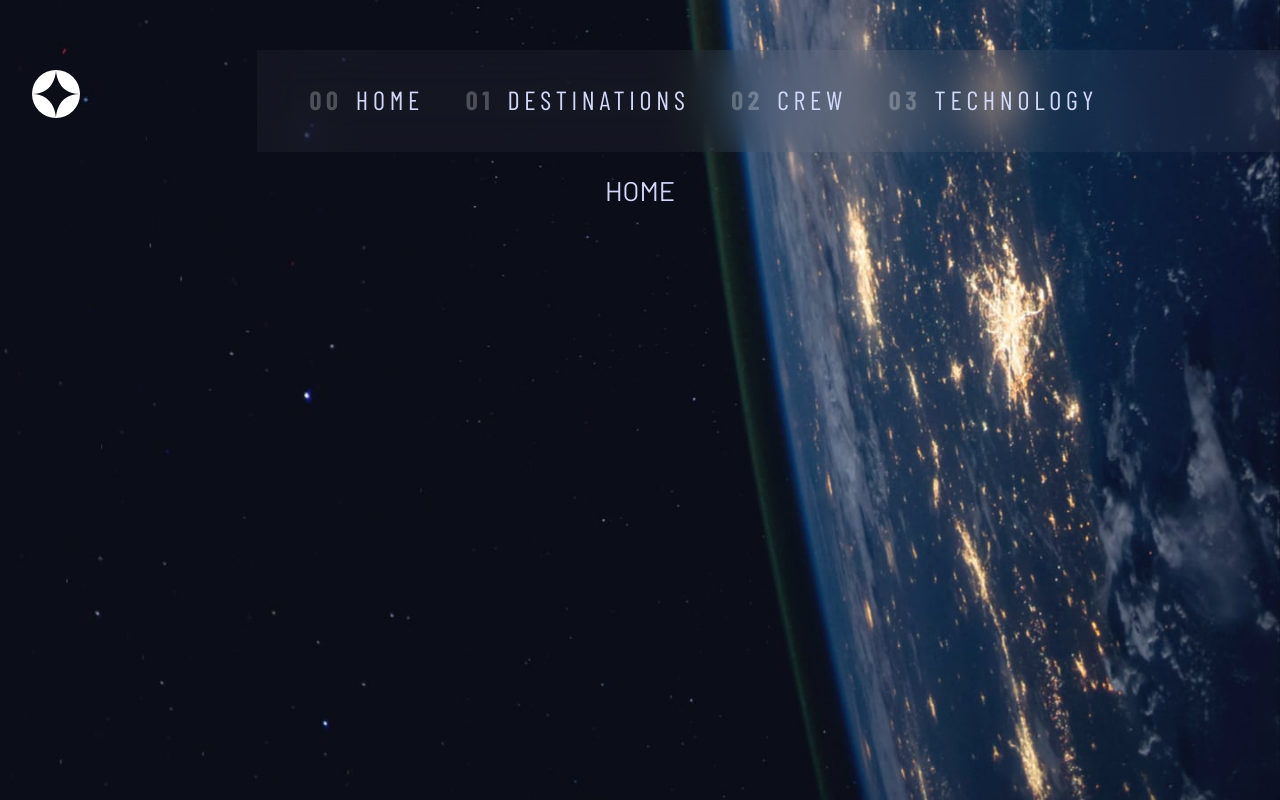
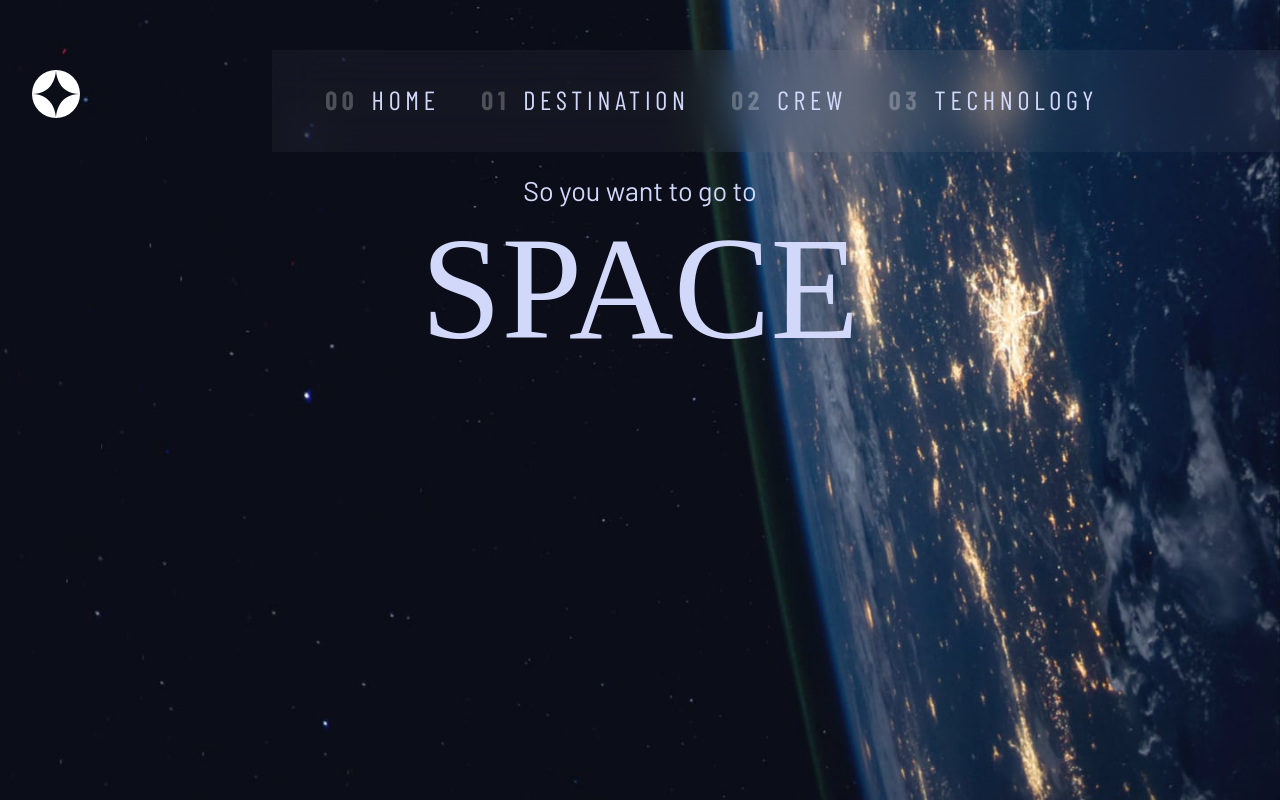
Before and after one commit to gkinghorn3/Space-tourism-site-React-version, a React (Vite) app: page / in a window 1280 px wide. Built offline with nearby package versions, Linux system fonts and the light colour scheme; a web font is replaced by a local one.

Commit message:
home page styles started

```diff
--- a/src/App.jsx
+++ b/src/App.jsx
@@ -17,14 +17,14 @@ function App() {
     // set initial tab
     setTabSelected("home");
     setScreenWidth(window.innerWidth);
-    // selectBg();
+
   }, [])
 
 
 
 
 
-console.log(screenWidth);
+
   return (
       <div id='bg-img-container' style={{ backgroundImage: `url(/backgrounds/${selectBg(screenWidth, tabSelected)})` }}>
         <Routes>
--- a/src/components/Navigation/Navigation.component.jsx
+++ b/src/components/Navigation/Navigation.component.jsx
@@ -44,10 +44,10 @@ const Navigation = ({ tabSelector }) => {
           <Link to="/destinations">
             <li
               aria-selected={checkedIndex === 1}
-              onClick={() => handleItemClick(1, "destinations")}
+              onClick={() => handleItemClick(1, "destination")}
               className="numbered-title"
             >
-              <span>01</span>Destinations
+              <span>01</span>Destination
             </li>
           </Link>
 
@@ -69,7 +69,11 @@ const Navigation = ({ tabSelector }) => {
       </nav>
       {homeVisible && (
         <section className="home-content-container">
-          <h1>HOME</h1>
+           <div className='home-heading-txt'>
+           <h1>So you want to go to</h1>
+           <span className='fs-900 uppercase ff-serif'>Space</span>
+           </div>
+
         </section>
       )}
       <Outlet />
--- a/src/components/Navigation/navigation.styles.scss
+++ b/src/components/Navigation/navigation.styles.scss
@@ -65,3 +65,9 @@
 /**************************/
 /* home 'content' section */
 /**************************/
+
+
+.home-heading-txt {
+
+
+}
--- a/src/index.scss
+++ b/src/index.scss
@@ -12,7 +12,7 @@
   --clr-white: 0 0% 100%;
 
   /* font sizes */
-  --fs-900: 9.375rem;
+  --fs-900: clamp(6rem, 4.6514rem + 5.5328vw, 9.375rem);;
   --fs-800: 6.25rem;
   --fs-700: 3.5rem;
   --fs-600: 2rem;
@@ -31,8 +31,6 @@
   min-height: 100%;
 
 
-    background-image: url(/backgrounds/background-home-mobile.jpg);
-    background-size: cover;
 
 
 
--- a/src/utils.js
+++ b/src/utils.js
@@ -7,5 +7,10 @@ export const selectBg = (screenWidth, tabSelected) => {
     } else if (screenWidth >= 768 && screenWidth < 997) {
       const bgImage = `background-${tabSelected}-tablet.jpg`;
       return bgImage;
-    }
+    } else if (screenWidth < 768) {
+        const bgImage = `background-${tabSelected}-mobile.jpg`;
+        return bgImage;
+      } else {
+        return
+      }
   }
```
